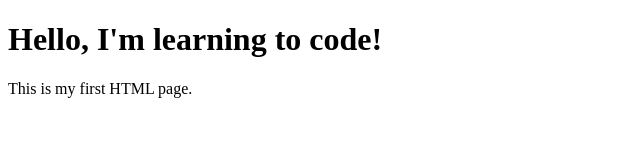
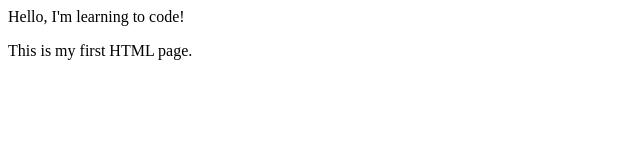
Before and after one commit to deborahI431/day-1-html, a plain HTML site: page index.html in a window 1280 px wide. Shown: the whole page, without its empty margins (0-640 px from the left). Drawn offline with Linux system fonts and the light colour scheme.

Commit message:
Update index.html

```diff
--- a/index.html
+++ b/index.html
@@ -1,10 +1,10 @@
-<!DOCTYPE html>
-<html>
-  <head>
-    <title>My first Page</title>
-  </head>
-      <body>
-        <h1>Hello, I'm learning to code!</h1>
-          <p>This is my first HTML page.</p>
-        </body>
-        </html>
+<DOCTYPE html>
+<html></html>
+<head></head>
+<title>My First Page</title>
+</head>
+  <body></body>
+  <h1></h1>Hello, I'm learning to code!</h1>
+  <p></p>This is my first HTML page.</p>
+</body>
+</html>
```
